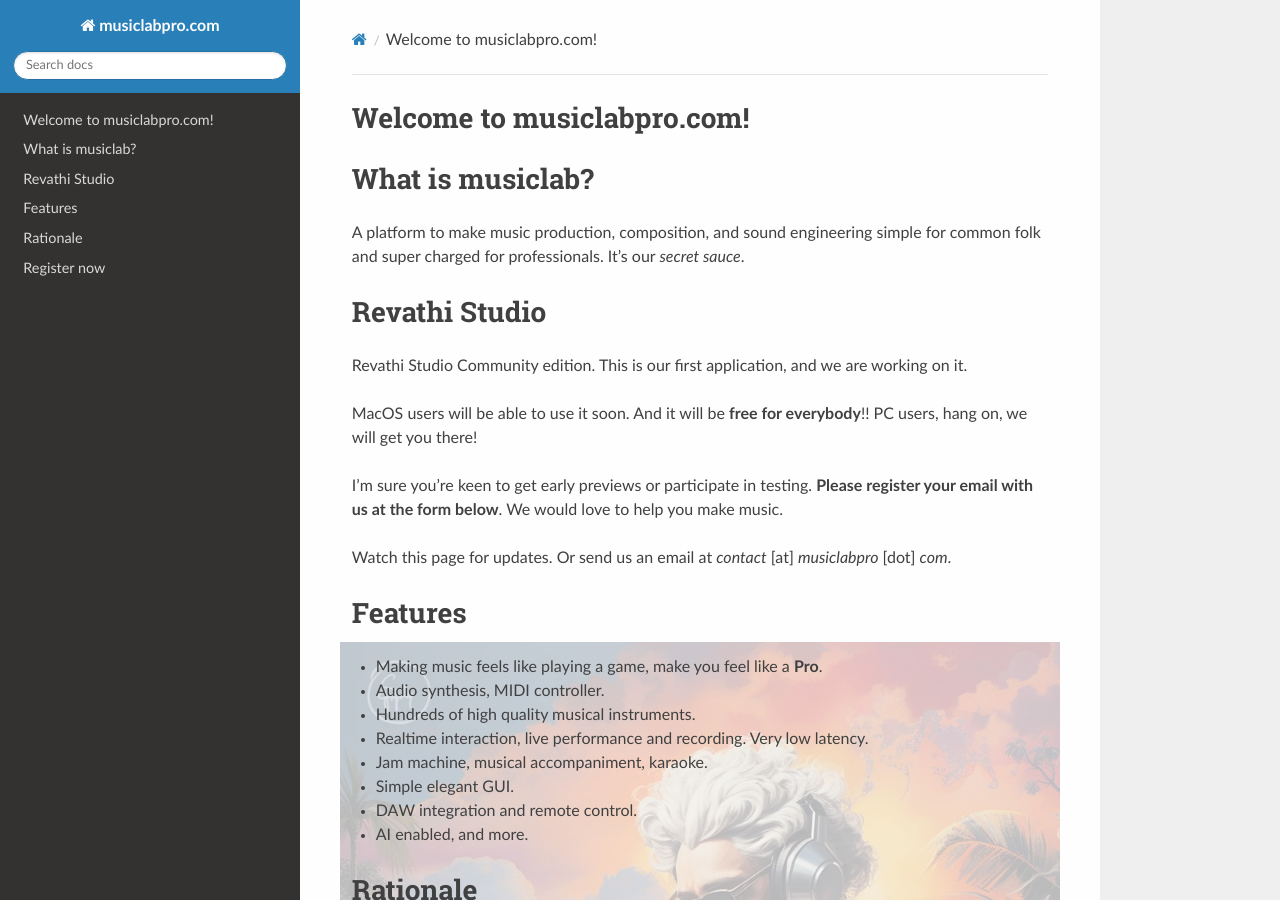
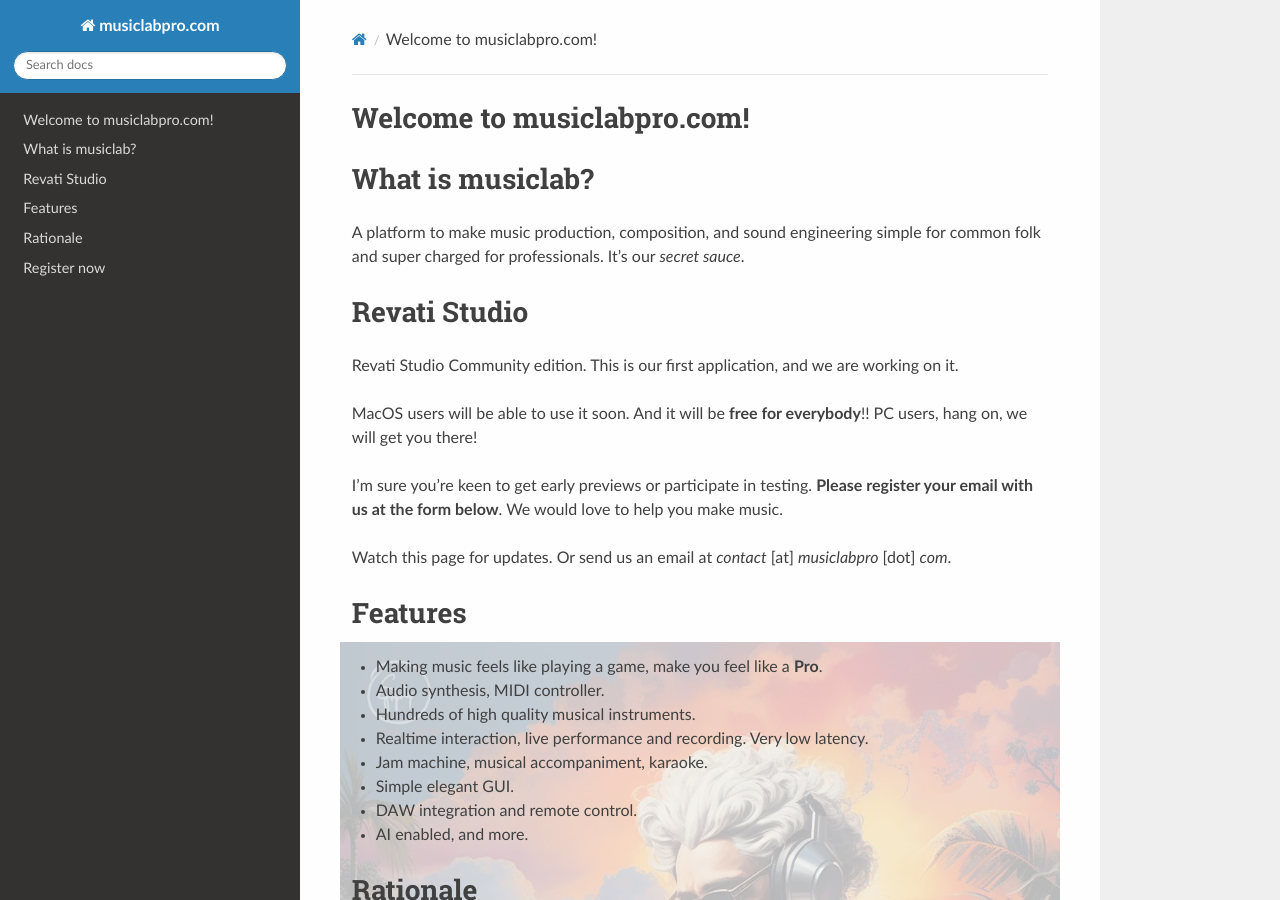
Before and after one commit to musiclabpro/musiclabpro.github.io, a Sphinx documentation site: the page built from source/index.rst, in a window 1280 px wide and 900 px high. Built offline with Sphinx 7.4.7 and the Read the Docs theme 3.1.0, drawn with Linux system fonts in a browser that asks for light colours.

Commit message:
fix: Typo in app name.

```diff
--- a/source/index.rst
+++ b/source/index.rst
@@ -16,10 +16,10 @@ What is musiclab?
 A platform to make music production, composition, and sound engineering simple for common folk and
 super charged for professionals. It's our *secret sauce*.
 
-Revathi Studio
+Revati Studio
 ==============
 
-Revathi Studio Community edition. This is our first application, and we are working on it.
+Revati Studio Community edition. This is our first application, and we are working on it.
 
 MacOS users will be able to use it soon. And it will be **free for everybody**!! PC users, hang on, we will get you there!
 
```
Also changed, not shown: 5 other files.
